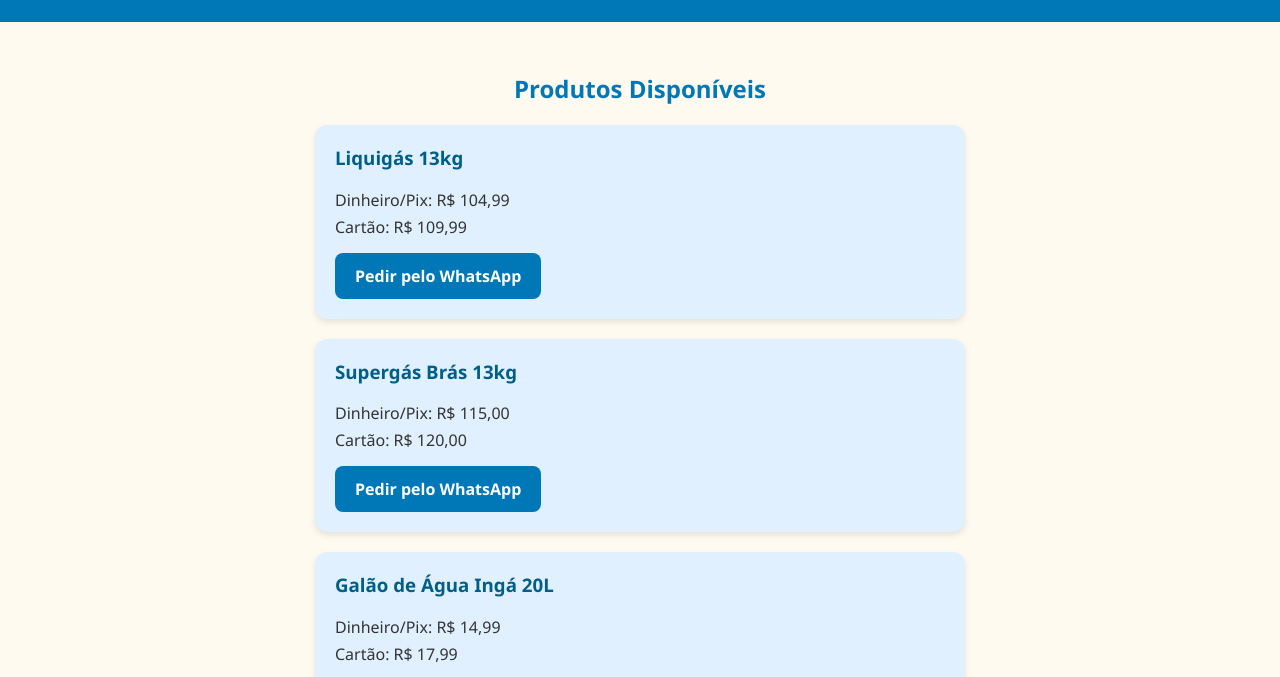
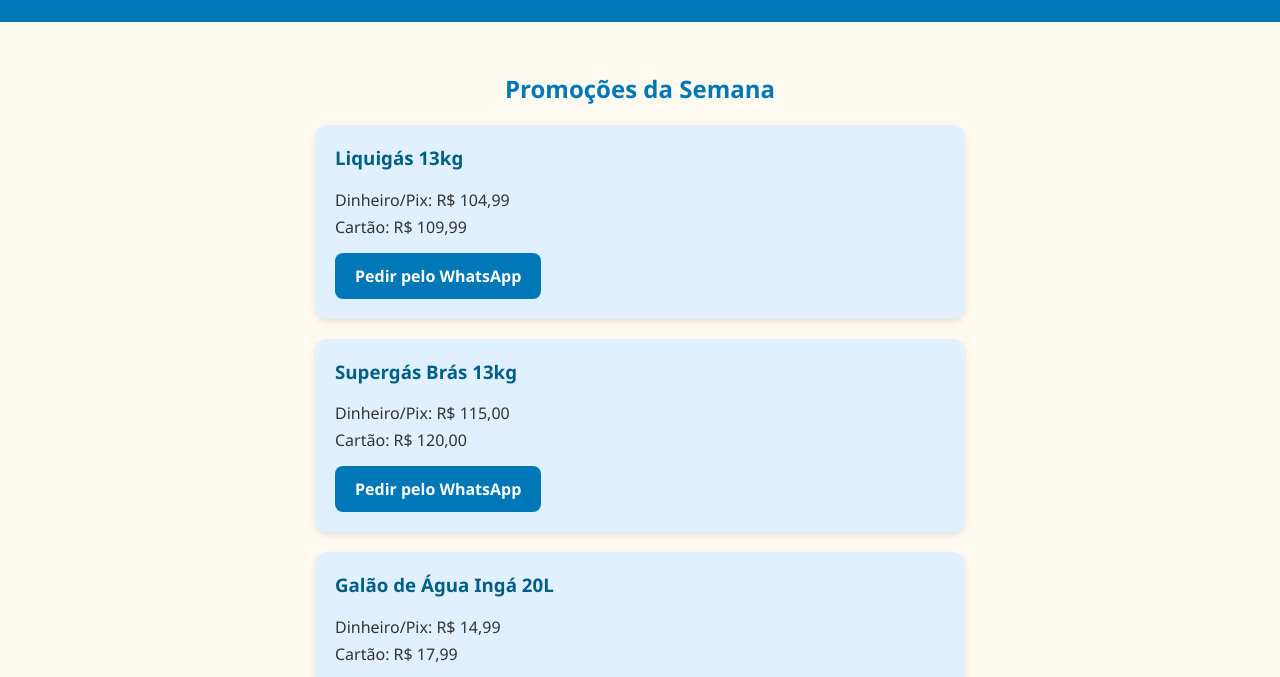
Before and after one commit to phrs31032012-cmd/Moriyah-, a plain HTML site: page index.html in a window 1280 px wide. Shown: the part 98-775 px from the top of the page. Drawn offline with Linux system fonts and the light colour scheme.

Commit message:
Atualizar o index.html

```diff
--- a/index.html
+++ b/index.html
@@ -128,7 +128,7 @@
   </header>
 
   <main>
-    <h2>Produtos Disponíveis</h2>
+    <h2>Promoções da Semana</h2>
 
     <div class="produto">
       <h3>Liquigás 13kg</h3>
```
